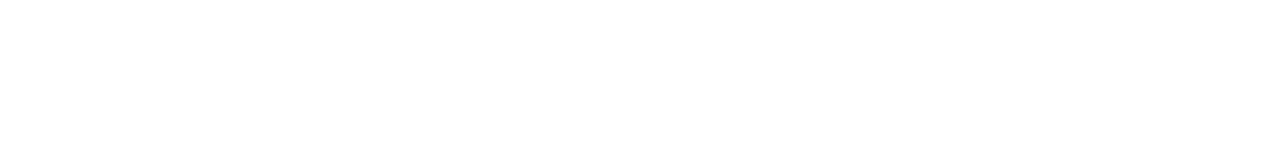
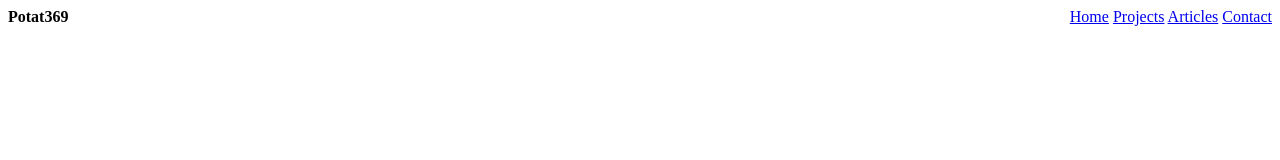
Before and after one commit to Potat369/RoadmapFrontendProjects, a plain HTML site: page BasicHTMLWebsite/articles.html in a window 1280 px wide. Drawn offline with Linux system fonts and the light colour scheme.

Commit message:
Copy header to all pages

```diff
--- a/BasicHTMLWebsite/articles.html
+++ b/BasicHTMLWebsite/articles.html
@@ -5,6 +5,14 @@
     <title>Articles</title>
 </head>
 <body>
-
+    <header style="display: flex; justify-content: space-between">
+        <b>Potat369</b>
+        <nav style="display: inline">
+            <a href="/">Home</a>
+            <a href="projects.html">Projects</a>
+            <a href="articles.html">Articles</a>
+            <a href="contact.html">Contact</a>
+        </nav>
+    </header>
 </body>
 </html>
```
Also changed, not shown: BasicHTMLWebsite/contact.html (+9 -1 lines), BasicHTMLWebsite/projects.html (+9 -1 lines).
